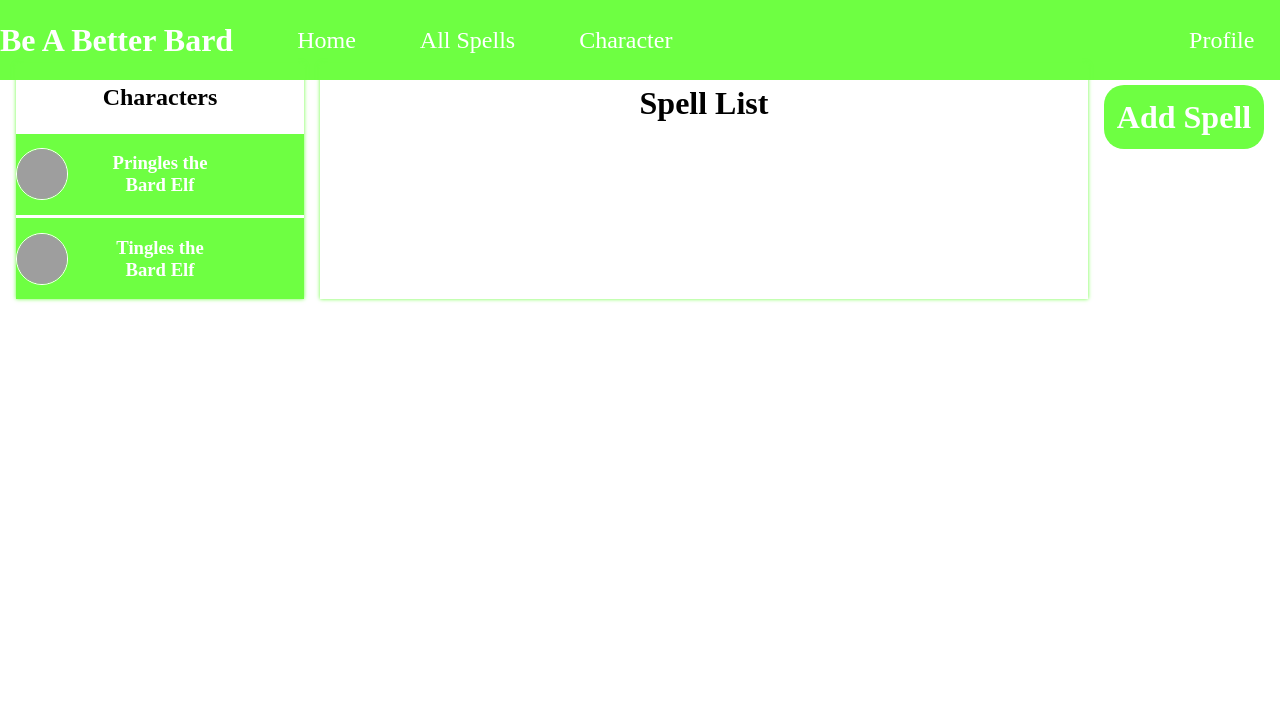
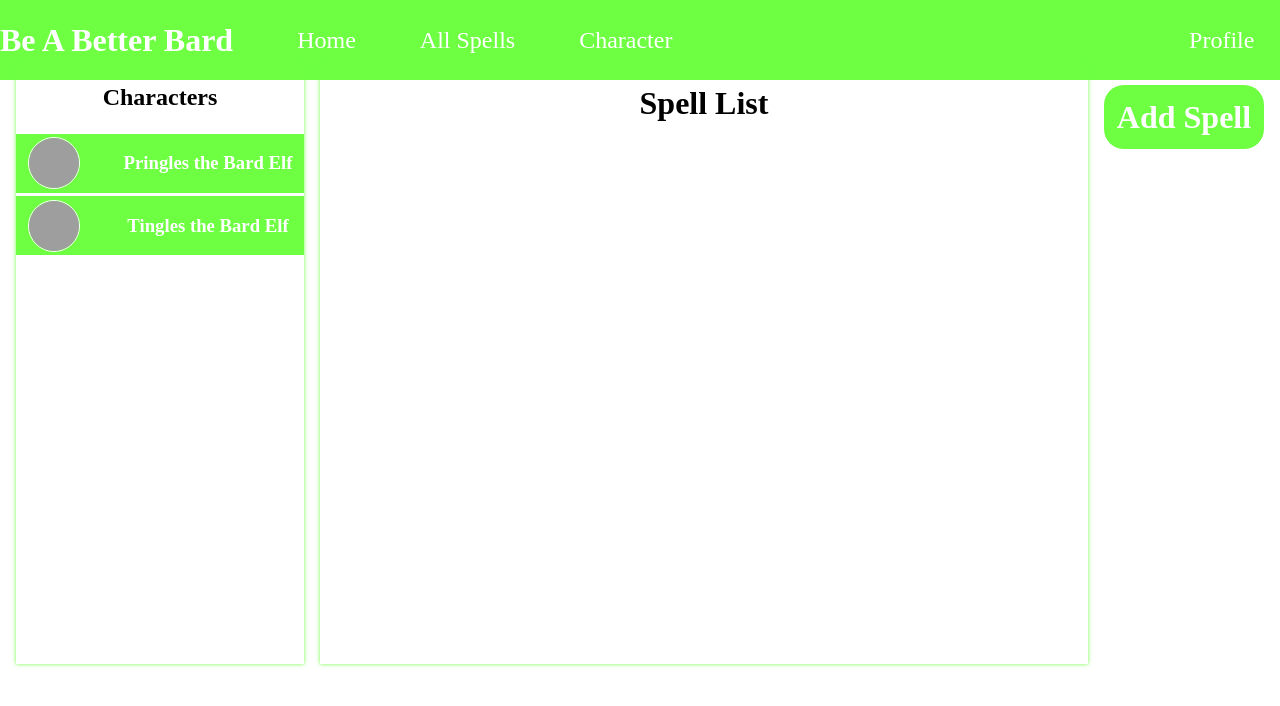
Before and after one commit to Jon-D-Smith/be_a_better_bard, a React (Create React App) app: page / in a window 1280 px wide. Shown: the top 706 px of the page. Built offline with nearby package versions, Linux system fonts and the light colour scheme; grey boxes are pictures that could not be loaded.

Commit message:
Added additional spacing and styling to the home component

```diff
--- a/src/components/Character.js
+++ b/src/components/Character.js
@@ -3,7 +3,9 @@ import styled from "styled-components";
 const Character = ({name, url}) => {
     return (
         <CharacterTab>
+            <div></div>
         <img className="headshot" src={url} />
+
         <h3 >{name}</h3>
         </CharacterTab>
      );
@@ -12,8 +14,8 @@ const Character = ({name, url}) => {
 
 const CharacterTab = styled.div`
     display: grid;
-    grid-template-columns: 1fr 1fr 1fr;
-    grid-column-start: 3;
+    grid-template-columns: .5fr 3.5fr 8fr;
+    justify-content: space-evenly;
     background-color: rgb(110, 255, 66);
     color:white;
     margin-top:1%;
--- a/src/components/Home.js
+++ b/src/components/Home.js
@@ -16,6 +16,7 @@ const Spells = styled.div`
 display: flex;
 justify-content: center;
 box-shadow:0px 0px 4px rgb(110, 255, 66);
+min-height: 600px;
 `;
 
 export default Home;
```
Also changed, not shown: src/components/Characters.js (line endings or trailing spaces).
